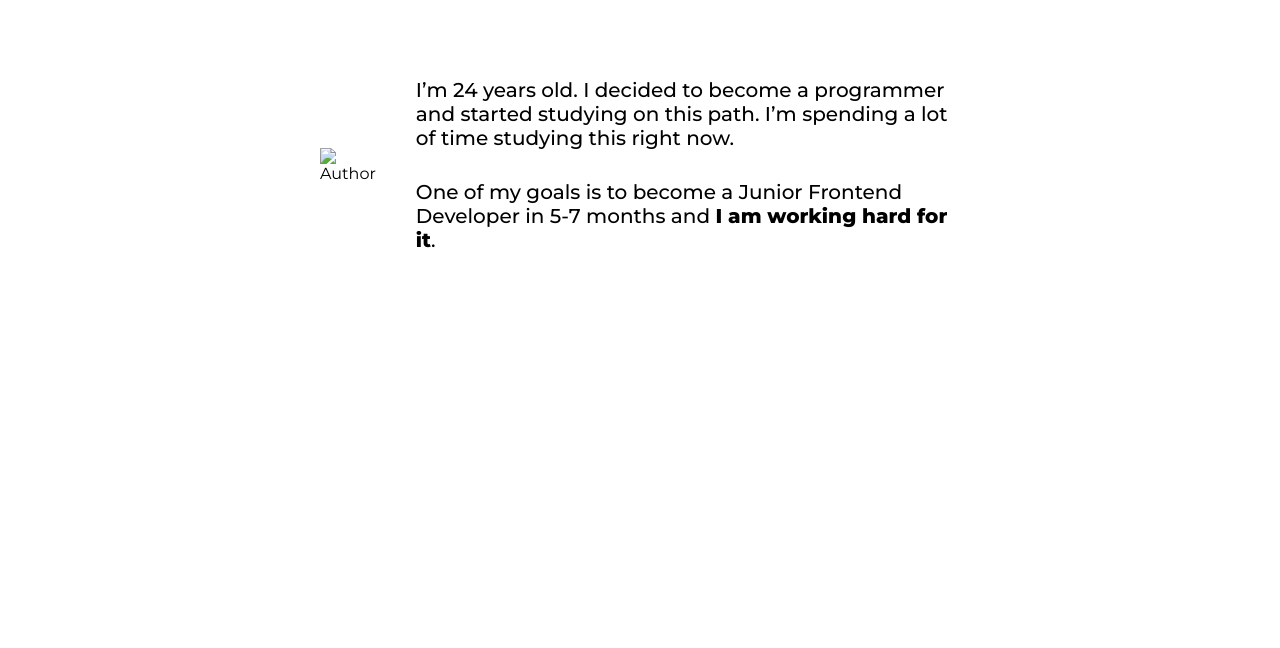
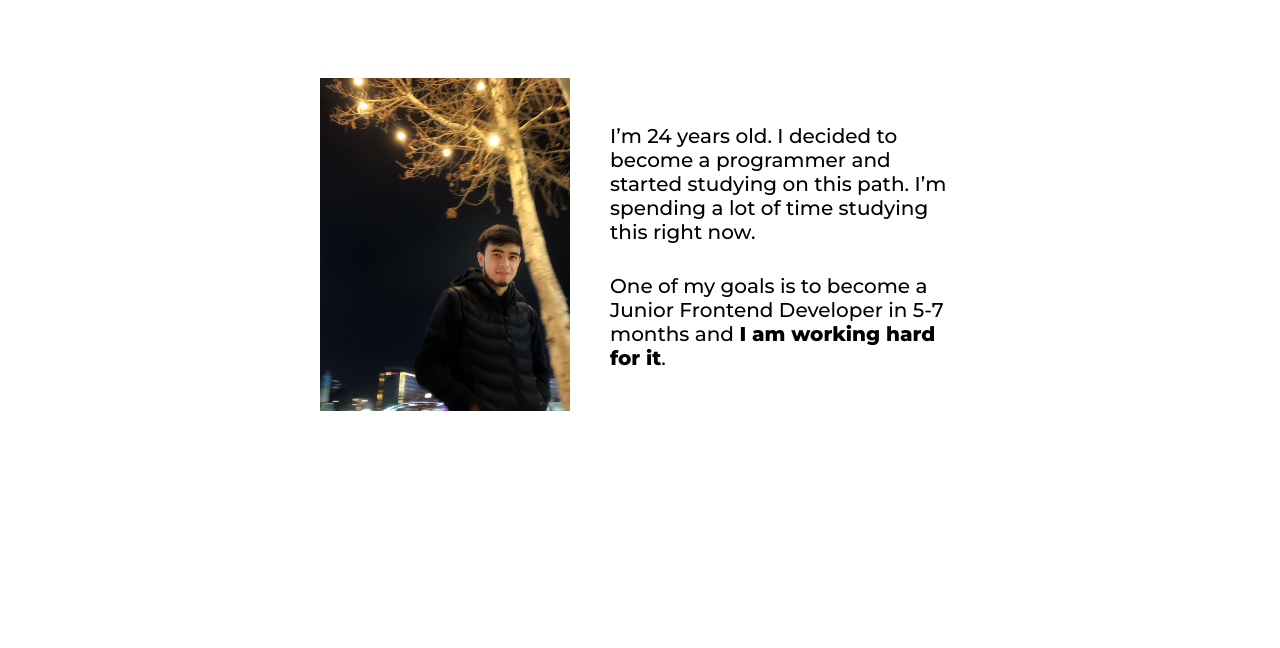
Before and after one commit to Abdullakhns/rsschool-cv, a plain HTML site: page index.html in a window 1280 px wide. Shown: the part 152-800 px from the top of the page. Drawn offline with Linux system fonts and the light colour scheme; the site is published under a folder, as on GitHub Pages, so addresses that start at the root find nothing.

Commit message:
fix: index.html file

```diff
--- a/index.html
+++ b/index.html
@@ -28,7 +28,7 @@
             <p class="about-title">About me</p>
             <div class="about-items">
                 <div class="about-img">
-                    <img class="author" src="/img/Author.jpg" alt="Author">
+                    <img class="author" src="img/Author.jpg" alt="Author">
                 </div>
                 <div class="about-info">
                     <p>I’m 24 years old. I decided to become a programmer and started studying on this path. I’m spending a lot of time studying this right now.</p>
```
